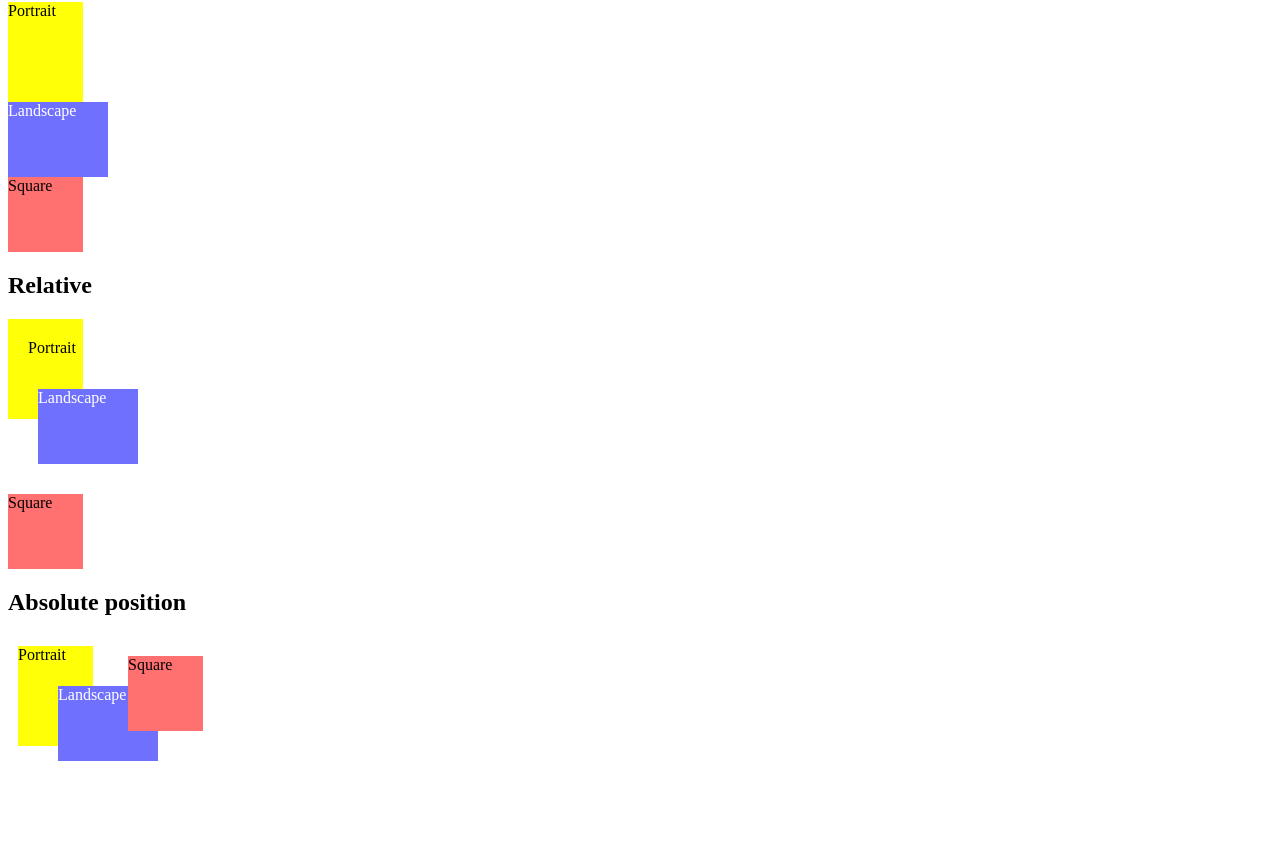
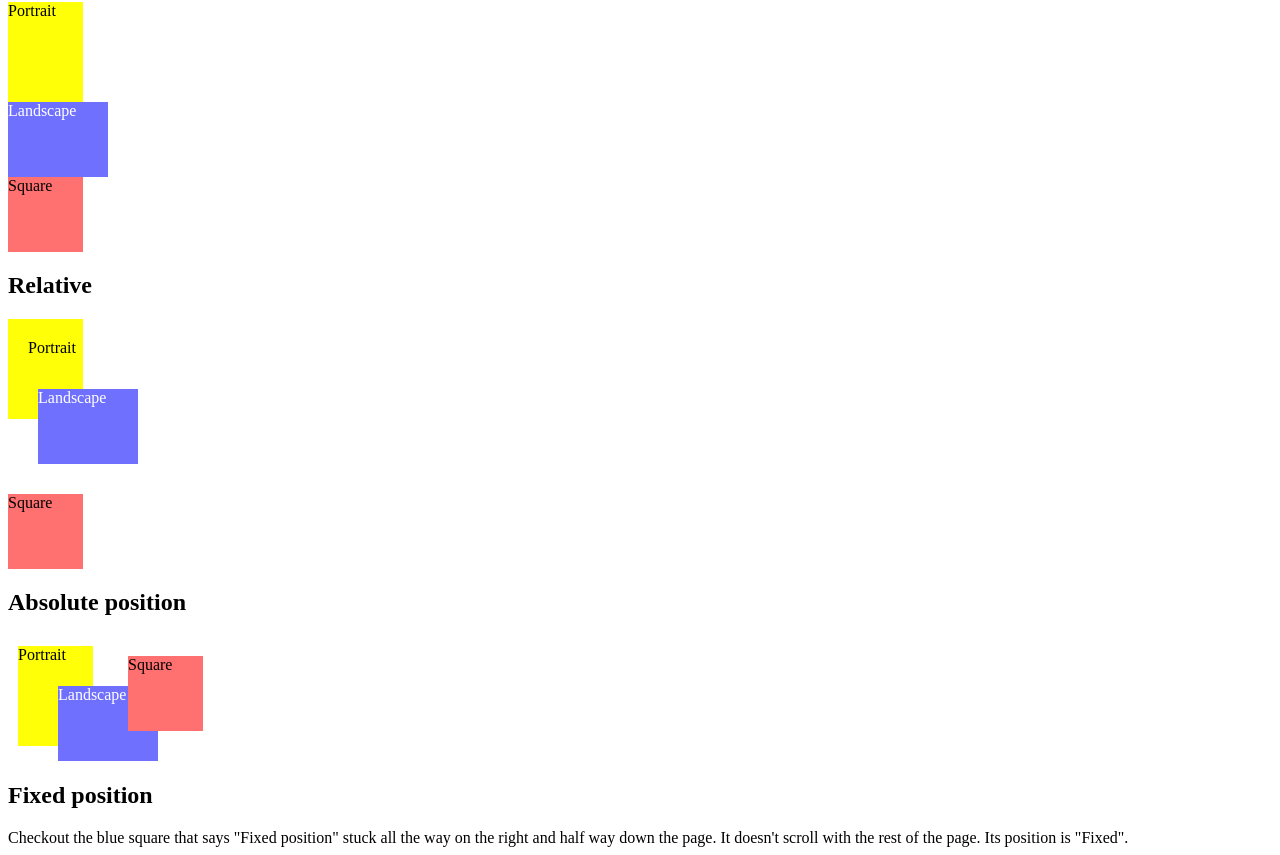
Before and after one commit to VivianDongChen/kanbas-react-web-app-cs5610-fa24, a React (Create React App) app: page /#/labs/Lab2 in a window 1280 px wide. Shown: the part 2806-3661 px from the top of the page. Before the commit the page ends 3567 px from the top, so only its background shows below. Built offline with nearby package versions, Linux system fonts and the light colour scheme.

Commit message:
3.1.15 style fixed position

```diff
--- a/src/Labs/Lab2/index.css
+++ b/src/Labs/Lab2/index.css
@@ -189,3 +189,9 @@ p#wd-id-selector-2 {
   top: 20px;
   left: 120px;
 }
+
+.wd-pos-fixed {
+  position: fixed;
+  right: 0px;
+  bottom: 50%;
+}
--- a/src/Labs/Lab2/index.tsx
+++ b/src/Labs/Lab2/index.tsx
@@ -225,7 +225,26 @@ export default function Lab2() {
             Square
           </div>
         </div>
-
+        <br />
+        <br />
+        <br />
+        <br />
+        <br />
+        <br />
+        <br />
+      </div>
+      <div id="wd-css-position-fixed">
+        <h2>Fixed position</h2>
+        Checkout the blue square that says "Fixed position" stuck all the way on
+        the right and half way down the page. It doesn't scroll with the rest of
+        the page. Its position is "Fixed".
+        <div
+          className="wd-pos-fixed
+          wd-dimension-square wd-bg-color-blue
+          wd-fg-color-white"
+        >
+          Fixed position
+        </div>
       </div>
     </div>
   );
```
